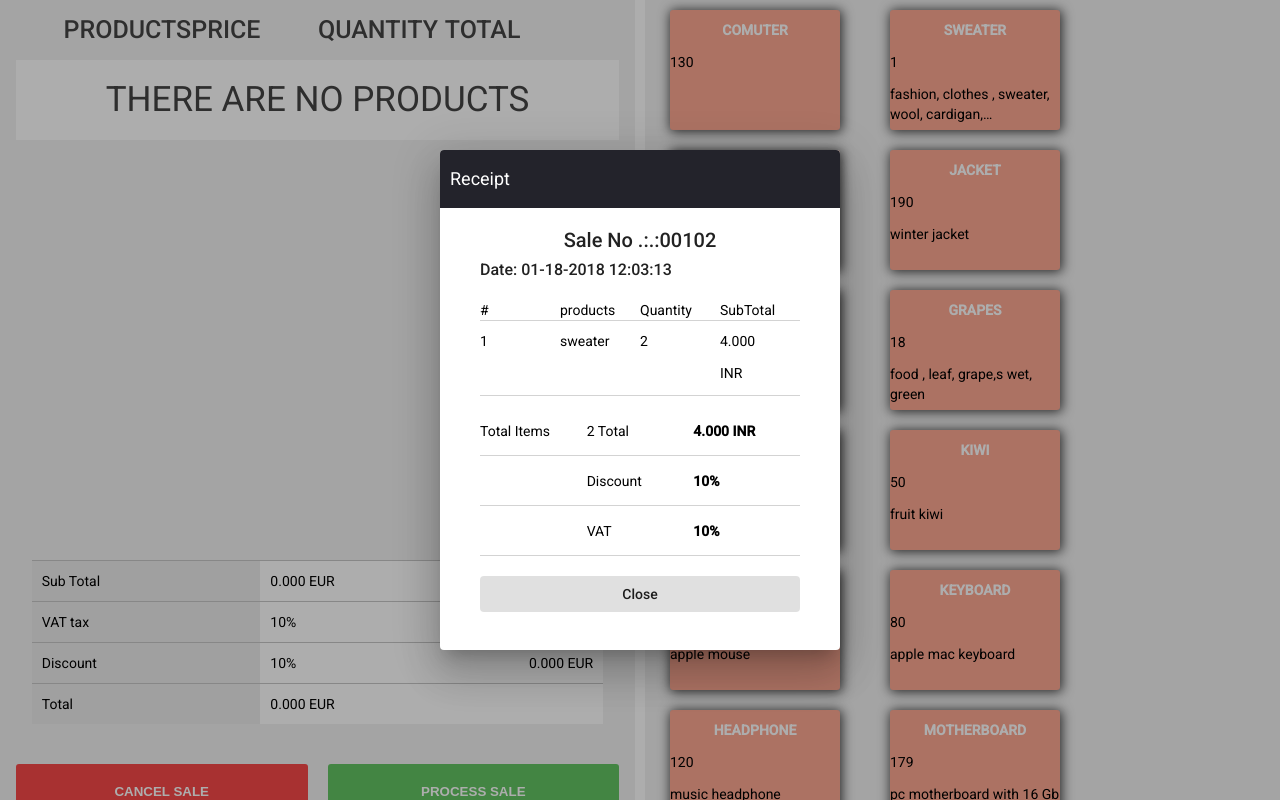
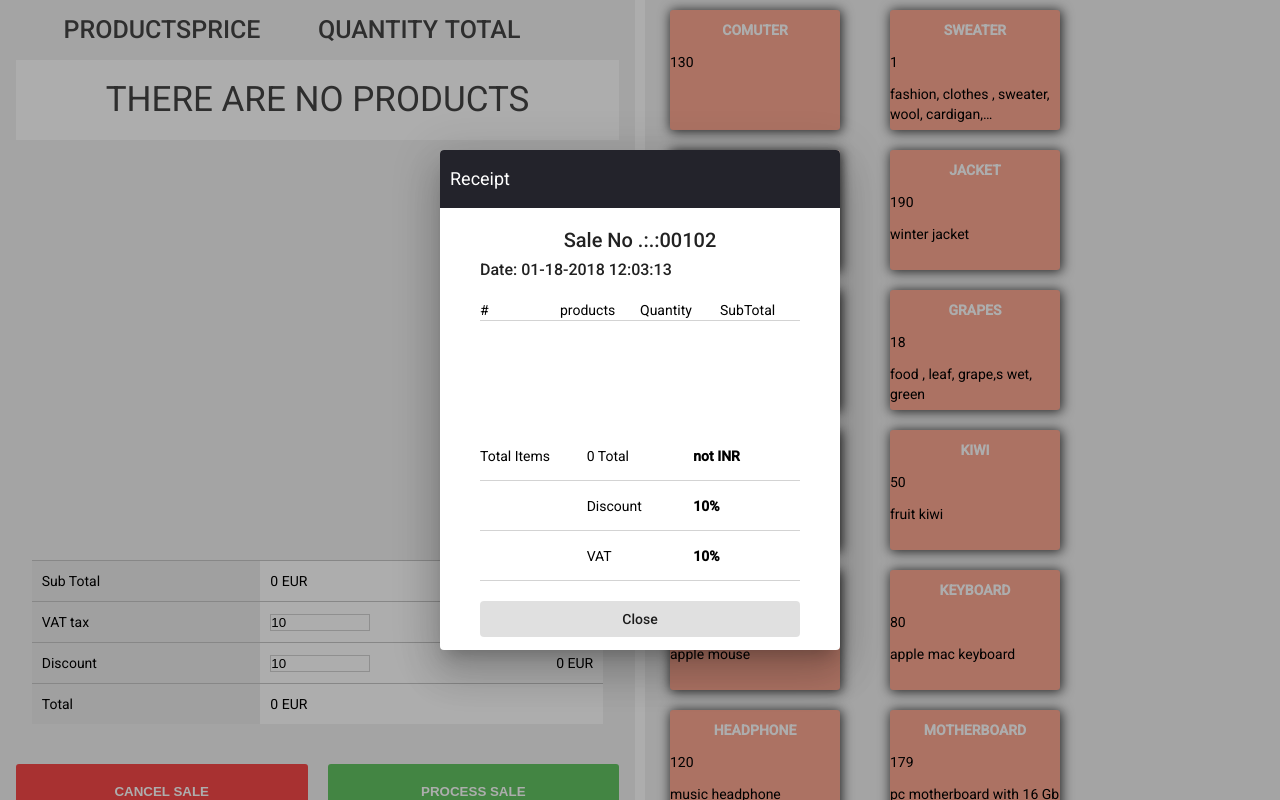
Before and after one commit to prakashdas95/assignment, an Angular app: page / in a window 1280 px wide. Both pictures are taken after a click on the button "PROCESS SALE". Built offline with nearby package versions, Linux system fonts and the light colour scheme.

Commit message:
assignment-points : 3,4,5,6,7,8,9,10,11 completed

```diff
--- a/src/app/app.component.html
+++ b/src/app/app.component.html
@@ -12,7 +12,8 @@
       <div *ngIf="cart.length === 0" class="message">THERE ARE NO PRODUCTS</div>
       <div class="main-container" *ngFor="let item of cart">
         <div style="display: flex;align-items: center; justify-content: space-evenly;">
-          <button id="button-scale" class="clear-button main1" mat-mini-fab aria-label="clear product">
+          <button id="button-scale" class="clear-button main1" mat-mini-fab aria-label="clear product"
+            (click)="clearProductFromCart(item)">
             <span class="material-icons">
               clear
             </span>
@@ -40,7 +41,11 @@
           </button>
         </div>
 
-        <div style="font-size: 20px; color: rgb(105, 105, 105);">{{'total'}}</div>
+        <div style="font-size: 20px; color: rgb(105, 105, 105);">
+          {{
+          productTotalWithoutCharges(item.price,item.count)
+          }}
+        </div>
       </div>
     </main>
 
@@ -53,23 +58,27 @@
       </div>
       <div class="action-box action-box2">
         <div class="action-box-item">
-          <div>0.000 EUR</div>
-          <div>0 items</div>
+          <div>{{subTotalPrice}} EUR</div>
+          <div>{{subTotalItems}} items</div>
         </div>
         <div class="action-box-item">
-          <div>10%</div> <!-- its an input in the design -->
-          <div>0.000 EUR</div>
+          <div>
+            <input matInput style="border: 1px solid lightgray; width:100px" [(ngModel)]="vat">
+          </div>
+          <div>{{vatTotal}} EUR</div>
         </div>
         <div class="action-box-item">
-          <div>10%</div> <!-- its an input in the design -->
-          <div>0.000 EUR</div>
+          <div>
+            <input matInput value="10%" style="border: 1px solid lightgray; width:100px" [(ngModel)]="discount">
+          </div>
+          <div>{{discountTotal}} EUR</div>
         </div>
-        <div class="action-box-item">0.000 EUR</div>
+        <div class="action-box-item">{{grandTotal}} EUR</div>
       </div>
     </main>
 
     <div class="action-buttons">
-      <button class="button cancel">CANCEL SALE</button>
+      <button class="button cancel" (click)="cancelSale()">CANCEL SALE</button>
       <button class="button process" (click)="openDialog()">PROCESS SALE</button>
     </div>
   </div>
--- a/src/app/app.component.ts
+++ b/src/app/app.component.ts
@@ -3,13 +3,14 @@ import { HttpClient } from "@angular/common/http";
 import { MatDialog } from '@angular/material/dialog';
 import { ProductComponent } from './product/product.component';
 import { filter, map, tap } from 'rxjs/operators';
-interface Product {
+export interface Product {
   category: string;
   description: string;
   image: string;
   name: string;
   price: string;
-  count?: string
+  count: number;
+  total: number;
 }
 
 @Component({
@@ -23,6 +24,17 @@ export class AppComponent implements OnInit {
   public cart: Product[] = [];
   public count: number = 0;
 
+  public subTotalPrice: number = 0;
+  public subTotalItems: number = 0;
+  // public total: number = 0;
+
+  public vat: string = '10';
+  public vatTotal: string = '0';
+  public discount = '10';
+  public discountTotal: string = '0';
+
+  public grandTotal: number = 0;
+
   constructor(private http: HttpClient, public dialog: MatDialog) { }
 
   public ngOnInit() {
@@ -32,6 +44,7 @@ export class AppComponent implements OnInit {
       .subscribe((data: any) => {
         data.forEach((e: any) => {
           e.count = 0;
+          e.total = 0;
         });
         this.products = data;
         console.log(data);
@@ -44,27 +57,124 @@ export class AppComponent implements OnInit {
     const dialogRef = this.dialog.open(ProductComponent, {
       height: '500px',
       width: '400px',
+      data: {
+        orders: this.cart,
+        subTotalPrice: this.subTotalPrice,
+        subtotalItems: this.subTotalItems,
+        vat: this.vat,
+        discount: this.discount
+      }
     });
 
-    dialogRef.afterClosed().subscribe(result => {
-      console.log(`Dialog result: ${result}`);
+    dialogRef.afterClosed().subscribe(success => {
+      console.log(`Dialog result: ${success}`);
+      if (success) {
+        this.cancelSale();
+      }
     });
   }
 
   public clickToAdd(item: Product | any) {
-    item.count++;
-    this.cart.push(item);
-    // console.log(item);
+    const filteredCartItems = this.addItemToCart(this.cart, item);
+
+    if (filteredCartItems) {
+      this.cart = filteredCartItems;
+      console.log('filteredCartItems: ', filteredCartItems);
+      this.calculateSubTotal(filteredCartItems);
+    }
+  }
+
+
+  public addItemToCart(cart: Product[], item: Product) {
+    const existingCartItem = cart.find(product => product.name === item.name);
+    if (existingCartItem) {
+      return cart.map(cartItem => cartItem.name === item.name ? { ...cartItem, count: cartItem.count + 1 } : cartItem);
+    }
+
+    return [...cart, { ...item, count: 1 }];
   }
 
 
   public increaseProductCount(item: Product | any) {
     item.count++;
-    console.log(item);
+    // console.log(this.cart);
+    this.calculateSubTotal(this.cart);
   }
+
   public decreaseProductCount(item: Product | any) {
+    if (item.count === 1) {
+      return;
+    }
     item.count--;
-    console.log(item);
+    // console.log(this.cart);
+    this.calculateSubTotal(this.cart);
+
+  }
+
+
+  public clearProductFromCart(product: Product) {
+    const index = this.cart.findIndex((item) => item.name === product.name);
+    this.cart.splice(index, 1);
+
+    this.calculateSubTotal(this.cart);
+
+    if (this.cart.length === 0) {
+      this.cancelSale();
+    }
+  }
+
+  public cancelSale() {
+    this.cart = [];
+    this.subTotalPrice = 0;
+    this.subTotalItems = 0;
+    // this.total = 0;
+    this.vatTotal = '0';
+    this.discountTotal = '0';
+    this.grandTotal = 0;
+  }
+
+  public calculateSubTotal(cartItems: Product[]) {
+    console.log(typeof cartItems[0].price, typeof cartItems[0].count);
+    this.subTotalItems = cartItems.reduce((acc, cur) => acc + cur.count, 0);
+    this.subTotalPrice = cartItems.reduce((acc, cur) => acc + cur.count * +cur.price, 0);
+
+    this.vatTotal = this.calculateVAT(this.vat, this.subTotalPrice);
+    // console.log('vat total: ', this.vatTotal);
+
+    this.discountTotal = this.calculateDiscount(this.discount, this.subTotalPrice);
+    // console.log('vat subtotal: ', this.subTotalPrice);
+
+    this.grandTotal = this.grandTotalCalculation(this.vatTotal, this.discountTotal, this.subTotalPrice);
+    // console.log('grandTotal: ', this.grandTotal);
+
+  }
+
+  public calculateVAT(vat: string, subTotal: number) {
+    console.log('vat', vat);
+    return (subTotal * Number(vat) / 100).toFixed(2).toString();
+  }
+
+  public calculateDiscount(discount: string, subTotal: number) {
+    return (subTotal * Number(discount) / 100).toFixed(2).toString();
+  }
+
+  public grandTotalCalculation(vatTotal: string, discountTotal: string, subTotalPrice: number): number {
+    return +(Number(vatTotal) + Number(discountTotal) + subTotalPrice).toFixed(2);
+  }
+
+  // public calculateTotal() {
+  //   this.total = 5;
+  // }
+
+  public productTotalWithoutCharges(price: number | string, count: number) {
+    return +price * count;
   }
 
 }
+
+
+// Argument of type
+// '(Product | { count: number; category: string; description: string; image: string; name: string; price: string; })[]'
+// is not assignable to parameter of type 'Product'.
+//   Type '(Product | { count: number; category: string; description: string; image: string; name: string; price: string; })[]'
+// is missing the following properties from type 'Product': category, description, image, name, and 2 more.ts(2345)
--- a/src/app/app.module.ts
+++ b/src/app/app.module.ts
@@ -6,6 +6,7 @@ import { AppComponent } from './app.component';
 import { ProductComponent } from './product/product.component';
 import { MaterialModule } from './material/material.module';
 import { BrowserAnimationsModule } from '@angular/platform-browser/animations';
+import { FormsModule } from '@angular/forms';
 
 @NgModule({
   declarations: [
@@ -16,7 +17,8 @@ import { BrowserAnimationsModule } from '@angular/platform-browser/animations';
     BrowserModule,
     HttpClientModule,
     MaterialModule,
-    BrowserAnimationsModule
+    BrowserAnimationsModule,
+    FormsModule
   ],
   providers: [],
   bootstrap: [AppComponent]
--- a/src/app/product/product.component.html
+++ b/src/app/product/product.component.html
@@ -10,36 +10,39 @@
         <div>SubTotal</div>
     </div>
 
-    <div class="order-details-header" mat-dialog-content style="border-bottom: 1px solid lightgray;">
-        <div>1</div>
-        <div>sweater</div>
-        <div>2</div>
-        <div>
-            <p>4.000</p>
-            <p>INR</p>
+    <div style="height: 100px;overflow-y: scroll; overflow-x: hidden;">
+        <div class="order-details-header" mat-dialog-content style="border-bottom: 1px solid lightgray;"
+            *ngFor="let order of orders;">
+            <div>{{'#'}}</div>
+            <div>{{order.name}}</div>
+            <div>{{order.count}}</div>
+            <div>
+                <p>{{order.total}}</p>
+                <p>INR</p>
+            </div>
         </div>
+
     </div>
-
     <div class="order-details-total" mat-dialog-content style="border-bottom: 1px solid lightgray;">
         <div>Total Items</div>
-        <div>2 Total</div>
-        <div style="font-weight: 600;">4.000 INR</div>
+        <div>{{subtotalItems}} Total</div>
+        <div style="font-weight: 600;">{{"not"}} INR</div>
     </div>
 
     <div class="order-details-tax" mat-dialog-content style="border-bottom: 1px solid lightgray;">
         <div></div>
         <div>Discount</div>
-        <div style="font-weight: 600;">10%</div>
+        <div style="font-weight: 600;">{{discount}}%</div>
     </div>
 
     <div class="order-details-tax" mat-dialog-content style="border-bottom: 1px solid lightgray;">
         <div></div>
         <div>VAT</div>
-        <div style="font-weight: 600;">10%</div>
+        <div style="font-weight: 600;">{{vat}}%</div>
     </div>
 
     <div>
-        <button class="button" mat-button mat-dialog-close>Close</button>
+        <button class="button" mat-button [mat-dialog-close]=true>Close</button>
     </div>
 
 </div>
--- a/src/app/product/product.component.ts
+++ b/src/app/product/product.component.ts
@@ -1,4 +1,14 @@
-import { Component, OnInit } from '@angular/core';
+import { Component, Inject, OnInit } from '@angular/core';
+import { MAT_DIALOG_DATA } from '@angular/material/dialog';
+import { Product } from '../app.component';
+
+interface Orders {
+  orders: any[],
+  subTotalPrice: any,
+  subtotalItems: any,
+  vat: any,
+  discount: any
+}
 
 @Component({
   selector: 'app-product',
@@ -7,9 +17,20 @@ import { Component, OnInit } from '@angular/core';
 })
 export class ProductComponent implements OnInit {
 
-  constructor() { }
+  public orders: Product[] = [];
+  public subTotalPrice = 0
+  public subtotalItems = 0;
+  public vat = 0;
+  public discount = 0;
+  constructor(@Inject(MAT_DIALOG_DATA) public orderDetails: Orders) { }
 
   ngOnInit(): void {
+    const { orders, subTotalPrice, subtotalItems, vat, discount }: Orders = this.orderDetails;
+    this.orders = orders
+    this.subTotalPrice = subTotalPrice;
+    this.subtotalItems = subtotalItems;
+    this.vat = vat;
+    this.discount = discount;
   }
 
 
```
